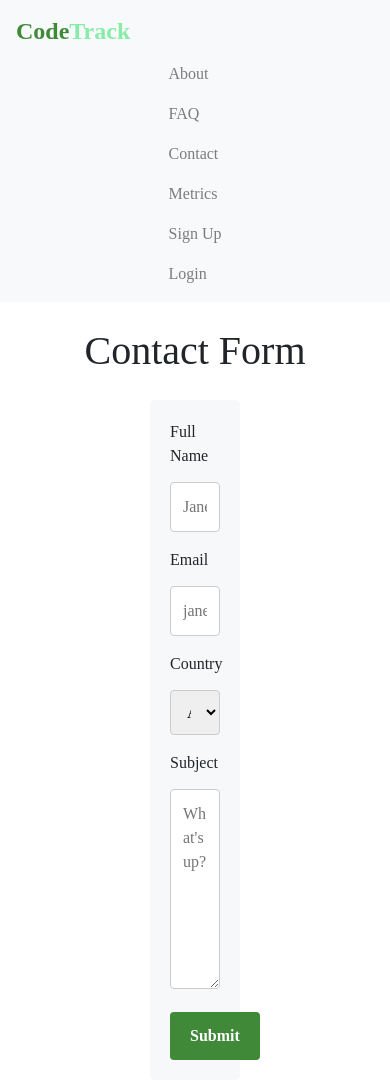
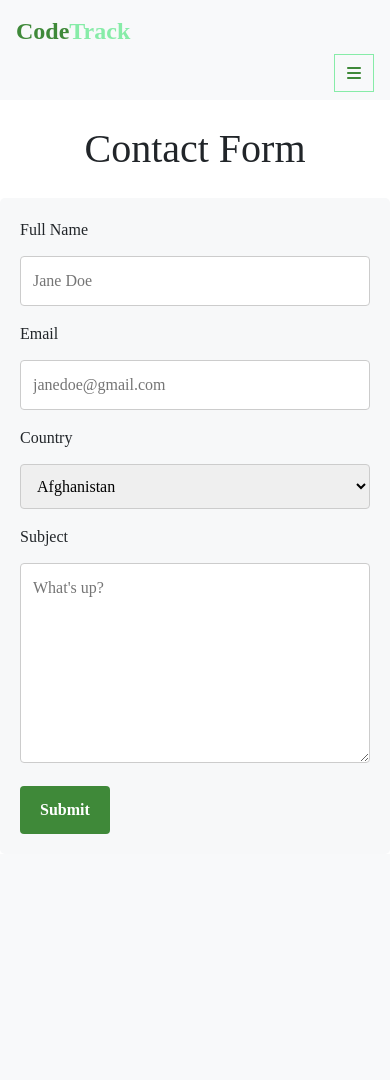
Before and after one commit to chingu-voyages/v15-geckos-team-01, a Django app: template GeckoOneHome/templates/GeckoOneHome/contact.html in a window 390 px wide. After the commit the page ends 834 px from the top, so only its background shows below. Run offline with Django 3.2, Linux system fonts and the light colour scheme; the template is opened without the code that fills it, so the values that code supplies are empty; parts of the project's set-up code (start-up, migrations or seed data) failed here and were passed over; some libraries are stand-ins or nearby versions.

Commit message:
styles added, css updates for hamburger.

```diff
--- a/GeckoOneHome/templates/GeckoOneHome/contact.html
+++ b/GeckoOneHome/templates/GeckoOneHome/contact.html
@@ -20,17 +20,23 @@
       <link rel="stylesheet" href="{% static 'css/bootstrap_home.css' %}">
       <link rel="stylesheet" href="{% static 'css/contact.css' %}">
 
+     <!-- font awesome kit -->
+    <script src="https://kit.fontawesome.com/b570a31fd0.js" crossorigin="anonymous"></script>
+
+     <!-- Javascript -->
+    <script type="text/javascript" src="{% static 'js/hamburger.js' %}"></script>
+
     <title>CodeTrack</title>
   </head>
   <body>
     <nav class="navbar navbar-expand-lg navbar-light bg-light">
-        <a class="navbar-brand logo" href="#"><strong><span class="logo-one">Code</span><span class="logo-two">Track</span></strong></a>
+        <a class="navbar-brand logo" href="/"><strong><span class="logo-one">Code</span><span class="logo-two">Track</span></strong></a>
         <!-- <button class="navbar-toggler" type="button" data-toggle="collapse" data-target="#navbarSupportedContent"
             aria-controls="navbarSupportedContent" aria-expanded="false" aria-label="Toggle navigation">
             <span class="navbar-toggler-icon"></span>
         </button> -->
         <div class="collapse navbar-collapse d-flex justify-content-center" id="navbarSupportedContent">
-            <ul class="navbar-nav">
+            <ul class="navbar-nav" id="links_list">
                 <li class="nav-item">
                     <a class="nav-link item-navs" href="#">About</a>
                 </li>
@@ -52,11 +58,12 @@
                     <a class="nav-link item-navs" href="{% url 'signup' %}">Sign Up</a>
                 </li>
                 <li>
-                    <a class="nav-link item-navs" href="{% url 'signup' %}">Login</a>
+                    <a class="nav-link item-navs" href="{% url 'login' %}">Login</a>
 
                 </li>
                 {% endif %}
             </ul>
+            <div class="hamburger" id="hamburger_icon" value="ON"><i class="fas fa-bars"></i></div>
         </div>
     </nav>
         <h1>Contact Form</h1>
--- a/static/css/bootstrap_home.css
+++ b/static/css/bootstrap_home.css
@@ -101,6 +101,7 @@ h4 {
     }
     #links_list {
         display: none;
+        flex-direction: column;
     }
     .hamburger{
         display: flex;
--- a/static/css/contact.css
+++ b/static/css/contact.css
@@ -38,3 +38,31 @@ input[type=submit]:hover {
 #subject {
     height: 200px;
 }
+
+/* mobile
+*   Add changes to items for mobile view in here
+*/
+
+@media all and (max-width: 799px) and (min-width: 220px) {
+
+    nav {
+        padding: 0;
+    }
+
+    .container {
+        display: block;
+    }
+    #links_list {
+        display: none;
+    }
+    .hamburger{
+        display: flex;
+    }
+    .image{
+        width: 100vw;
+    }
+    .container_two {
+        margin: 0;
+    }
+
+}
--- a/static/css/metrics_home.css
+++ b/static/css/metrics_home.css
@@ -156,7 +156,10 @@ h1{
 */
 
 @media all and (max-width: 799px) and (min-width: 220px) {
-
+    li {
+        padding: 0;
+        margin: 0;
+    }
     nav {
         padding: 0;
     }
@@ -165,6 +168,7 @@ h1{
         display: block;
     }
     #links_list {
+
         display: none;
     }
     .hamburger{
```
Also changed, not shown: GeckoOneHome/templates/registration/login.html (+10 -7 lines), GeckoOneHome/templates/registration/signup.html (+7 -1 lines), metrics/templates/metrics/MyTrack_Demo.html (+9 -1 lines), static/css/login_custom.css (+3 -4 lines), static/css/style.css (+7 -0 lines), db.sqlite3.
